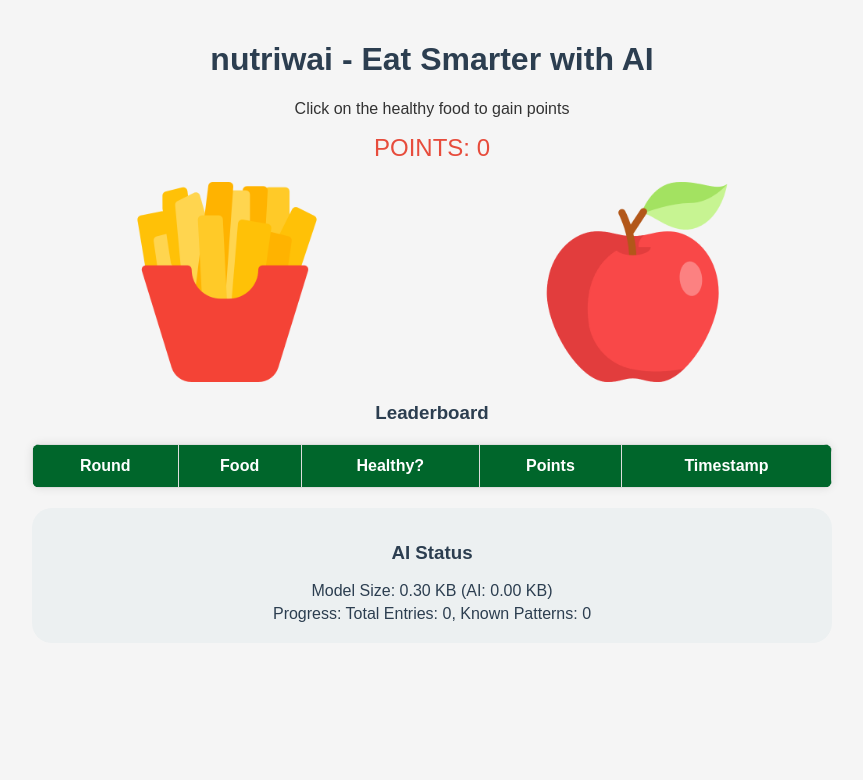
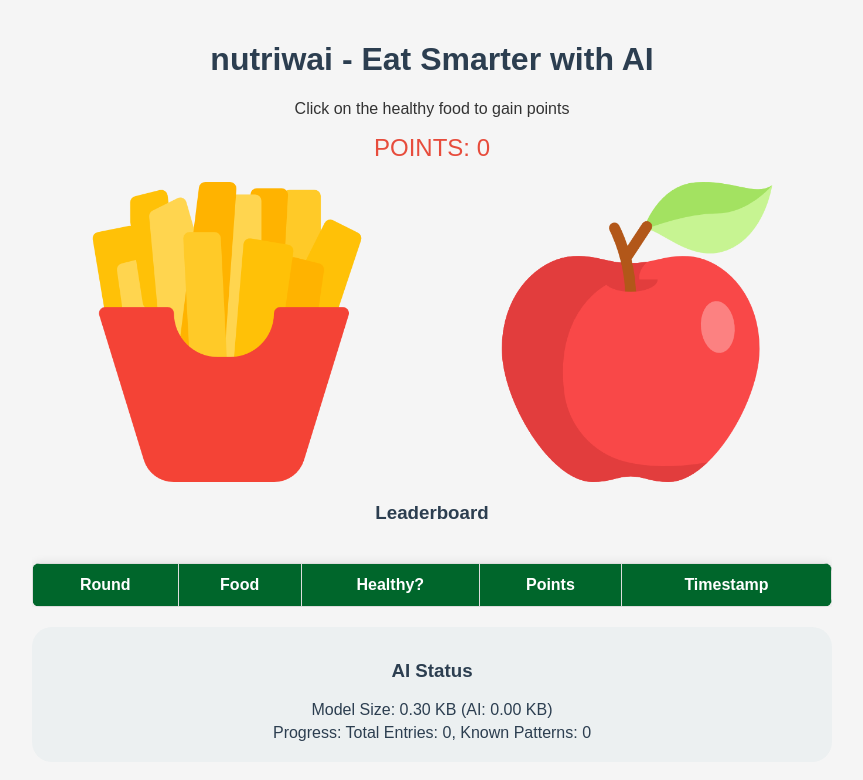
Before and after one commit to MEMOSTUDIOS/nutriwai, a plain HTML site: page app2/nutriwai.html in a window 1280 px wide. Shown: the whole page, without its empty margins (208-1071 px from the left). Drawn offline with Linux system fonts and the light colour scheme.

Commit message:
update game

```diff
--- a/app2/nutriwai.html
+++ b/app2/nutriwai.html
@@ -24,8 +24,8 @@
       gap: 20px; /* Spacing between images */
     }
     .food-image {
-      width: 200px;
-      height: 200px;
+      width: 300px;
+      height: 300px;
       object-fit: cover;
       cursor: pointer;
     }
@@ -71,6 +71,11 @@
         margin: 5px 0;
     }
 .text-center {text-align:center;}
+.history {width: 100%; overflow: auto; max-height: 900px;}
+@media screen and (max-width: 400px) {
+.history {width: 100%; overflow: auto; max-width: 300px; max-height: 900px;}
+.food-image {width: 200px; height: 200px;}
+}
   </style>
 </head>
 <body>
@@ -84,13 +89,14 @@
   </div>
 
   <h3>Leaderboard</h3>
+<div class="history">
   <table>
     <thead>
       <tr><th>Round</th><th>Food</th><th>Healthy?</th><th>Points</th><th>Timestamp</th></tr>
     </thead>
     <tbody id="historyBody"></tbody>
   </table>
-
+</div>
 <div class="ai-stats">
     <h3>AI Status</h3>
     <p>Model Size: <span id="aiSize">0 KB</span></p>
```
